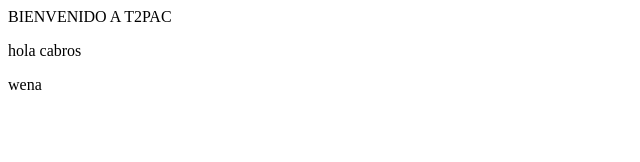
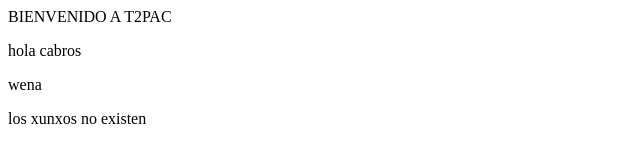
Before and after one commit to javn10/prueba-seccion1D, a plain HTML site: page index.html in a window 1280 px wide. Shown: the whole page, without its empty margins (0-640 px from the left). Drawn offline with Linux system fonts and the light colour scheme.

Commit message:
otro cambio

```diff
--- a/index.html
+++ b/index.html
@@ -9,5 +9,6 @@
     <a> BIENVENIDO A T2PAC</a>
     <p>hola cabros</p>
     <p>wena</p>
+    <p2>los xunxos no existen</p2>
 </body>
 </html>
```
